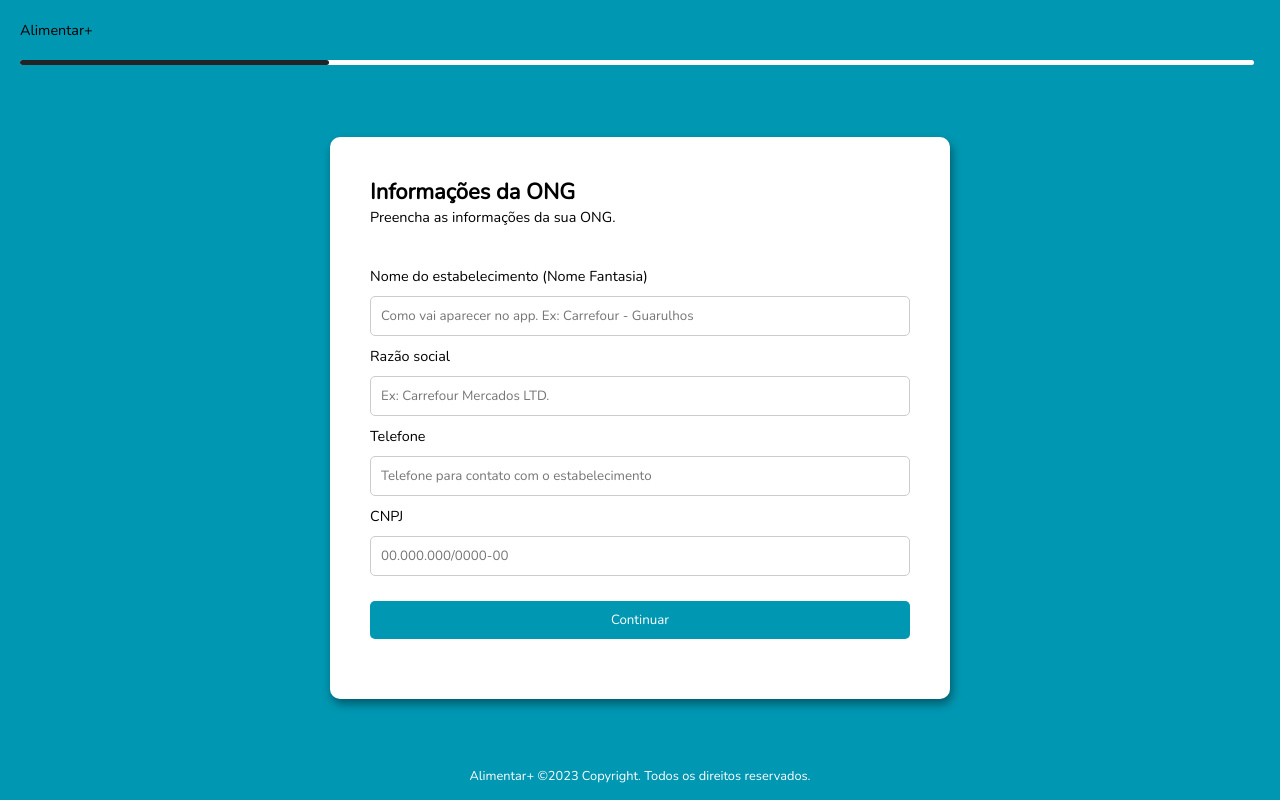
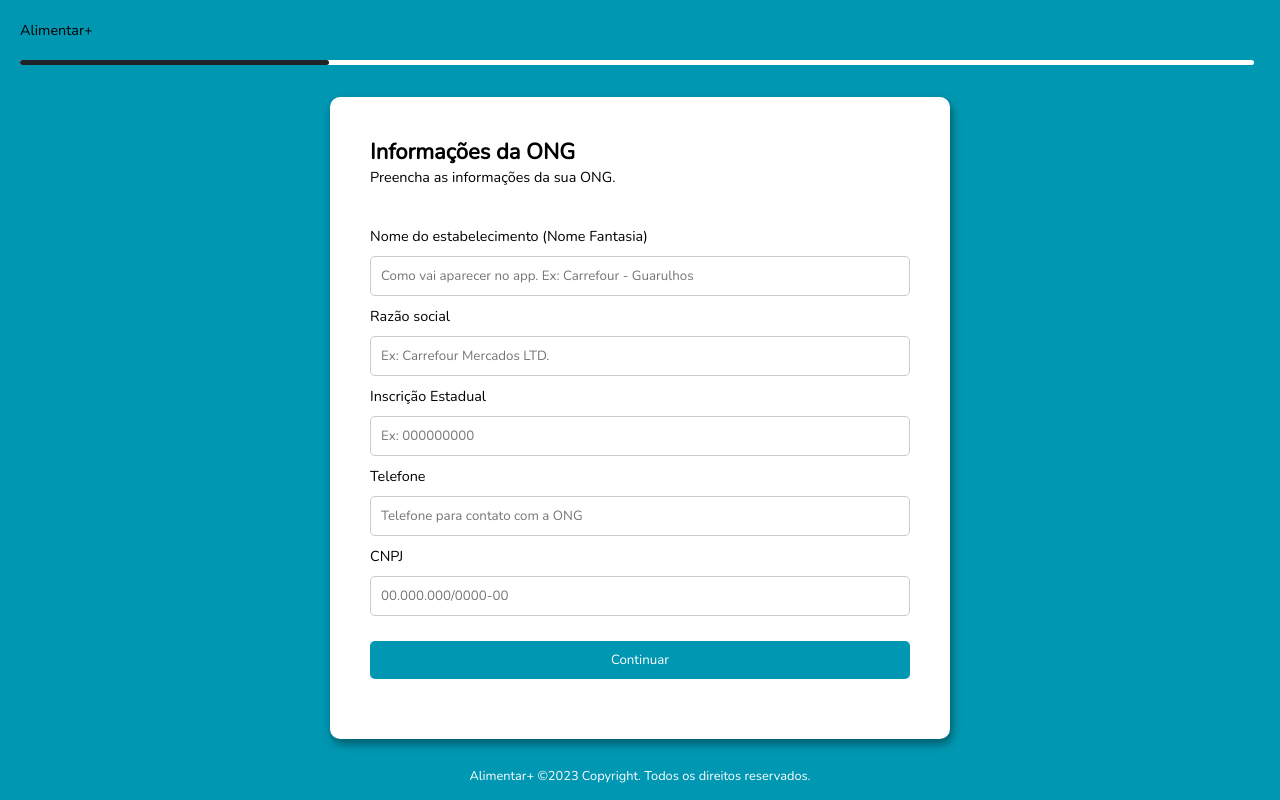
Before and after one commit to zJvco/alimentarplus-frontend, a React (Vite) app: page /cadastro/ong/informacoes in a window 1280 px wide. Built offline with nearby package versions, Linux system fonts and the light colour scheme; no server answers.

Commit message:
Corrigido a parte do cadastro da ONG que estava dando erro

```diff
--- a/src/pages/Auth/Register/Ong/Confirm/index.jsx
+++ b/src/pages/Auth/Register/Ong/Confirm/index.jsx
@@ -23,7 +23,7 @@ function Confirm() {
 
   const mutation = useMutation({
     mutationFn: () => {
-      return api.post("/auth/register?type=ong", getFormatedRegisterDataJSONResponse("ong"))
+      return api.post("/auth/register?type=ong", getFormatedRegisterDataJSONResponse(getLocalStorageData(), "ong"))
     },
     onSuccess: () => {
       notify("Dados cadastrados com sucesso", "success")
--- a/src/pages/Auth/Register/Ong/Information/index.jsx
+++ b/src/pages/Auth/Register/Ong/Information/index.jsx
@@ -17,7 +17,7 @@ function Information() {
   const handleSubmit = (e) => {
     e.preventDefault()
 
-    updateLocalStorageData({"InformationData": data})
+    updateLocalStorageData({ "informationData": data })
 
     navigate("/cadastro/ong/endereco")
   }
@@ -41,25 +41,31 @@ function Information() {
             label="Nome do estabelecimento (Nome Fantasia)"
             placeholder="Como vai aparecer no app. Ex: Carrefour - Guarulhos"
             type="text"
-            onChange={(e) => setData({...data, name: e.target.value})}
+            onChange={(e) => setData({ ...data, name: e.target.value })}
           />
           <InputField
             label="Razão social"
             placeholder="Ex: Carrefour Mercados LTD."
             type="text"
-            onChange={(e) => setData({...data, bussiness_name: e.target.value})}
+            onChange={(e) => setData({ ...data, business_name: e.target.value })}
+          />
+          <InputField
+            label="Inscrição Estadual"
+            placeholder="Ex: 000000000"
+            type="text"
+            onChange={(e) => setData({ ...data, state_registration: e.target.value })}
           />
           <InputField
             label="Telefone"
-            placeholder="Telefone para contato com o estabelecimento"
+            placeholder="Telefone para contato com a ONG"
             type="tel"
-            onChange={(e) => setData({...data, phone_number: e.target.value})}
+            onChange={(e) => setData({ ...data, phone_number: e.target.value })}
           />
           <InputField
             label="CNPJ"
             placeholder="00.000.000/0000-00"
             type="text"
-            onChange={(e) => setData({...data, cnpj: e.target.value})}
+            onChange={(e) => setData({ ...data, cnpj: e.target.value })}
           />
           <Button type="submit">Continuar</Button>
         </FormContainer>
--- a/src/pages/Auth/Register/Supermarket/Confirm/index.jsx
+++ b/src/pages/Auth/Register/Supermarket/Confirm/index.jsx
@@ -22,7 +22,7 @@ function Confirm() {
 
   const mutation = useMutation({
     mutationFn: () => {
-      return api.post("/auth/register?type=supermarket", getFormatedRegisterDataJSONResponse("supermarket"))
+      return api.post("/auth/register?type=supermarket", getFormatedRegisterDataJSONResponse(getLocalStorageData(), "supermarket"))
     },
     onSuccess: () => {
       notify("Dados cadastrados com sucesso", "success")
--- a/src/utils/helpers.js
+++ b/src/utils/helpers.js
@@ -15,9 +15,7 @@ export const getLocalStorageData = () => {
     return JSON.parse(localStorage.getItem('KM2sk45sA'))
 }
 
-export const getFormatedRegisterDataJSONResponse = (type) => {
-    const data = getLocalStorageData()
-
+export const getFormatedRegisterDataJSONResponse = (data, type) => {
     if (type === "supermarket") {
         return JSON.stringify({
             "user": { ...data["userData"] },
@@ -27,7 +25,7 @@ export const getFormatedRegisterDataJSONResponse = (type) => {
     else if (type === "ong") {
         return JSON.stringify({
             "user": { ...data["userData"] },
-            "supermarket": { ...data["informationData"], "address": { ...data["addressData"] } }
+            "ong": { ...data["informationData"], "address": { ...data["addressData"] } }
         })
     }
 }
```
